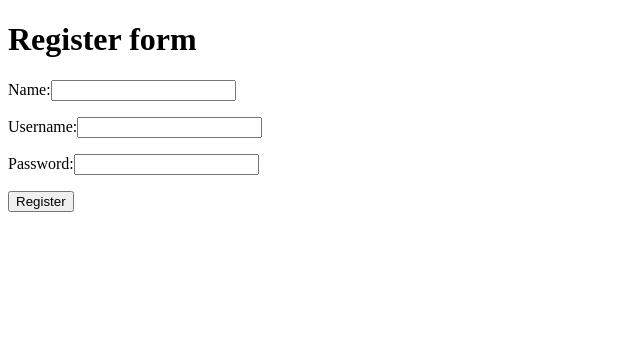
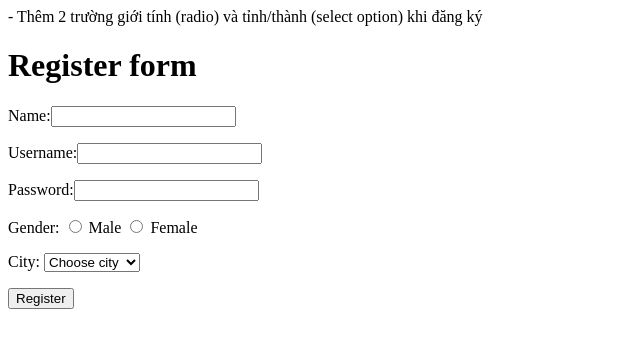
Before and after one commit to appleluong1905/18php06_php, a PHP site: page /register.php in a window 1280 px wide. Shown: the top 348 px of the page, without its empty margins (0-640 px from the left). Run offline with PHP 8.4, Linux system fonts and the light colour scheme.

Commit message:
register form

```diff
--- a/session15/register.php
+++ b/session15/register.php
@@ -9,13 +9,16 @@
 	</style>
 </head>
 <body>
+- Thêm 2 trường giới tính (radio) và tỉnh/thành (select option) khi đăng ký
 	<?php
-	$errName = $errUsername = $errPass = '';
-	$name = $username = $password = '';
+	$errName = $errUsername = $errPass = $errGender = $errCity = '';
+	$name = $username = $password = $gender = $city = '';
 	if(isset($_POST['register'])) {
 		$name     = $_POST['name'];
 		$username = $_POST['username'];
 		$password = $_POST['password'];
+		$gender = isset($_POST['gender'])?$_POST['gender']:'';
+		$city   = isset($_POST['city'])?$_POST['city']:'';
 		if($name == '') {
 			$errName = 'Please input your name';
 		}
@@ -24,6 +27,12 @@
 		}
 		if($password == '') {
 			$errPass = 'Please input your password';
+		}
+		if($gender == '') {
+			$errGender = 'Please choose gender';
+		}
+		if($city == '') {
+			$errCity = 'Please choose city';
 		}
 	}
 	?>
@@ -41,6 +50,22 @@
 		value="<?php echo $password?>">
 			<span><?php echo $errPass;?></span>
 		</p>
+		<p>Gender:
+		<input type="radio" name="gender" value="male"
+		<?php if($gender == 'male'){echo "checked";}?>> Male
+		<input type="radio" name="gender" value="female"
+		<?php if($gender == 'female'){echo "checked";}?>> Female
+		<span><?php echo $errGender;?></span>
+		</p>
+		<p>City:
+			<select name="city">
+				<option value="">Choose city</option>
+				<option value="dn">Da Nang</option>
+				<option value="hn">Ha Noi</option>
+				<option value="hcm">Ho Chi Minh</option>
+			</select>
+			<span><?php echo $errCity;?></span>
+		</p>
 		<input type="submit" name="register" value="Register">
 	</form>
 </body>
```
